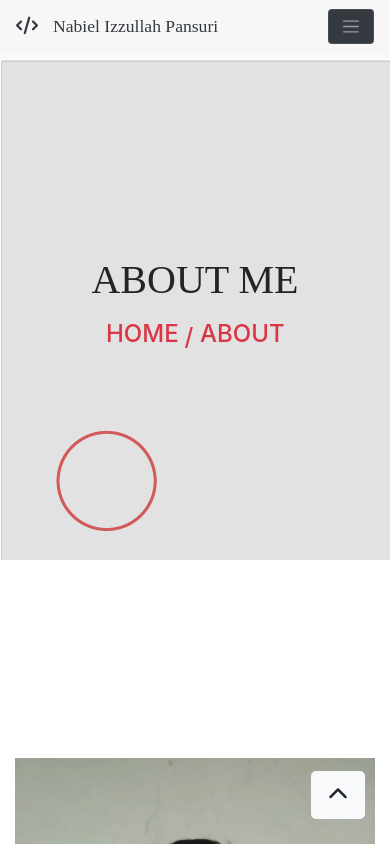
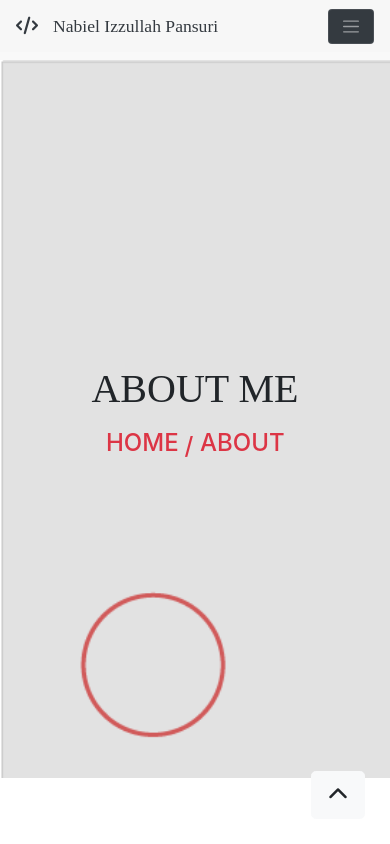
Before and after one commit to Inabiel/FP_tenanan, a plain HTML site: page about.html in a window 390 px wide. Shown: the top 844 px of the page. Drawn offline with nearby package versions, Linux system fonts and the light colour scheme; a web font is replaced by a local one.

Commit message:
i promise this is the final change

```diff
--- a/css/style.css
+++ b/css/style.css
@@ -410,6 +410,10 @@ section {
 }
 
 @media screen and (max-width: 660px) {
+    .nabil-aboutme-banner-bg {
+        height: 85vh;
+    }
+
     .nabil-bg-mobile {
         background-color: #f8f8f8c7;
     }
```
Also changed, not shown: contact-me.html (+1 -1 lines).
